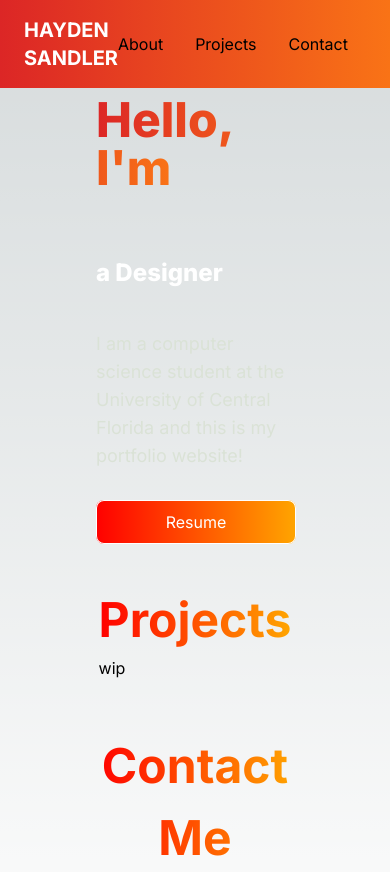
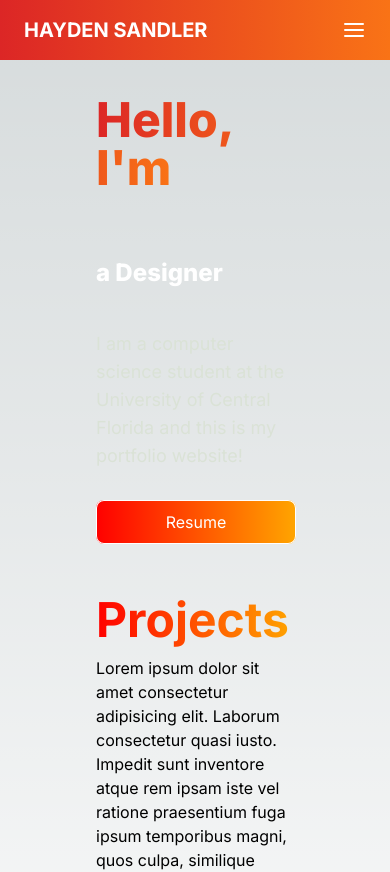
Before and after one commit to s1nno/portfolio, a Next.js app: page / in a window 390 px wide. Shown: the top 872 px of the page. Built offline with nearby package versions, Linux system fonts and the light colour scheme.

Commit message:
navbar done

```diff
--- a/app/components/Contact.jsx
+++ b/app/components/Contact.jsx
@@ -6,7 +6,7 @@ const EmailButton = () => {
   const body = 'Hello, I have a question about...'; // Default body content
 
   return (
-    <div style={{ textAlign: 'center', marginTop: '50px' }}>
+    <div id ="contact" style={{ textAlign: 'center', marginTop: '50px' }}>
       {/* "Contact Me" Text with Gradient */}
       <h1
         style={{
--- a/app/components/Navbar.jsx
+++ b/app/components/Navbar.jsx
@@ -19,7 +19,7 @@ const Navbar = () => {
             Hayden Sandler
           </a>
         </div>
-        <div className={`flex space-x-8 items-center ${isOpen ? 'hidden' : 'md:flex'}`}>
+        <div className={`space-x-8 items-center hidden md:flex`}>
           <a href="#about" className="hover:text-gray-300">
             About
           </a>
--- a/app/components/Projects.jsx
+++ b/app/components/Projects.jsx
@@ -2,7 +2,7 @@ import React from 'react'
 
 const Projects = () => {
   return (
-    <div>
+    <div id="projects">
     <h1 style={{
       fontSize: '48px',
       fontWeight: 'bold',
@@ -11,7 +11,7 @@ const Projects = () => {
       color: 'transparent', // Make the text color transparent to show gradient
     }}
     >Projects</h1>
-    <p>wip</p>
+    <p>Lorem ipsum dolor sit amet consectetur adipisicing elit. Laborum consectetur quasi iusto. Impedit sunt inventore atque rem ipsam iste vel ratione praesentium fuga ipsum temporibus magni, quos culpa, similique laborum!</p>
     </div>
 
      )
```
